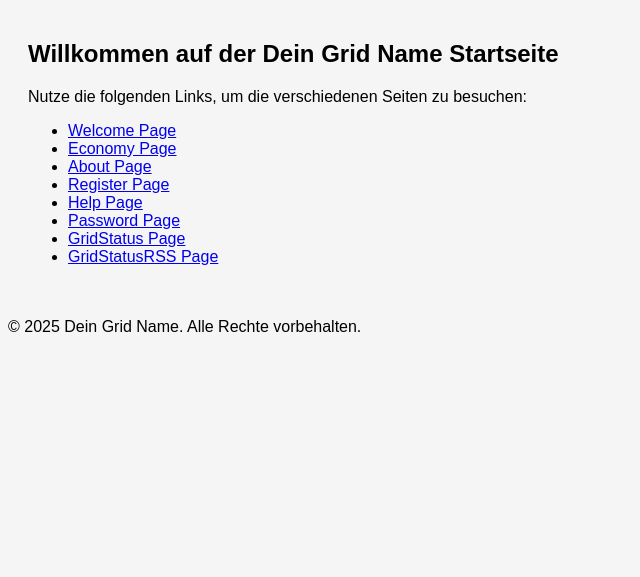
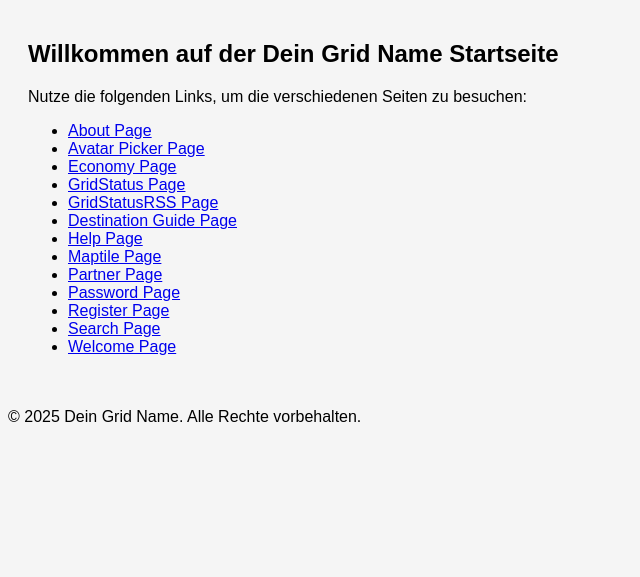
Before and after one commit to ManfredAabye/OpenSim.Webinterface, a PHP site: page / in a window 1280 px wide. Shown: the part 108-685 px from the top of the page, without its empty margins (0-640 px from the left). Run offline with PHP 8.4, Linux system fonts and the light colour scheme.

Commit message:
05022025

```diff
--- a/index.php
+++ b/index.php
@@ -6,14 +6,19 @@
     <h2>Willkommen auf der <?php echo SITE_NAME; ?> Startseite</h2>
     <p>Nutze die folgenden Links, um die verschiedenen Seiten zu besuchen:</p>
     <ul>
-        <li><a href="welcomesplashpage.php">Welcome Page</a></li>
+        <li><a href="aboutinformation.php">About Page</a></li>
+        <li><a href="avatarpicker.php">Avatar Picker Page</a></li>
         <li><a href="economycashbook.php">Economy Page</a></li>
-        <li><a href="aboutinformation.php">About Page</a></li>
-        <li><a href="registeruser.php">Register Page</a></li>
-        <li><a href="help.php">Help Page</a></li>
-        <li><a href="passwordreset.php">Password Page</a></li>
         <li><a href="gridstatus.php">GridStatus Page</a></li>
         <li><a href="gridstatusrss.php">GridStatusRSS Page</a></li>
+        <li><a href="guide.php">Destination Guide Page</a></li>
+        <li><a href="help.php">Help Page</a></li>
+        <li><a href="maptile.php">Maptile Page</a></li>
+        <li><a href="partner.php">Partner Page</a></li>
+        <li><a href="passwordreset.php">Password Page</a></li>
+        <li><a href="registeruser.php">Register Page</a></li>
+        <li><a href="searchservice.php">Search Page</a></li>
+        <li><a href="welcomesplashpage.php">Welcome Page</a></li>
     </ul>
 </main>
 
--- a/structure.txt
+++ b/structure.txt
@@ -7,8 +7,6 @@ gridstatus.php
 gridstatusrss.php
 guide.php
 help.php
-images
-include
 index.php
 maptile.php
 partner.php
```
